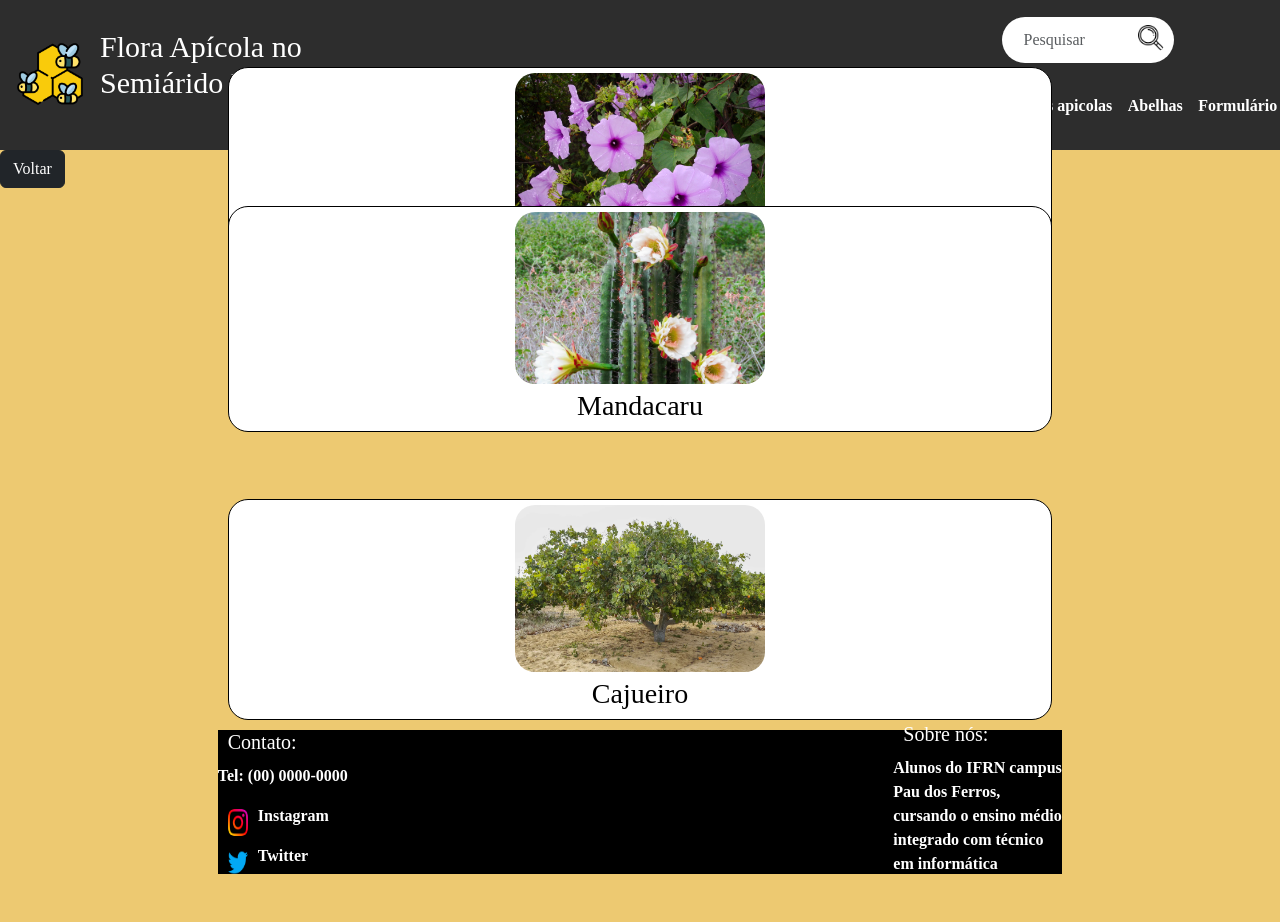
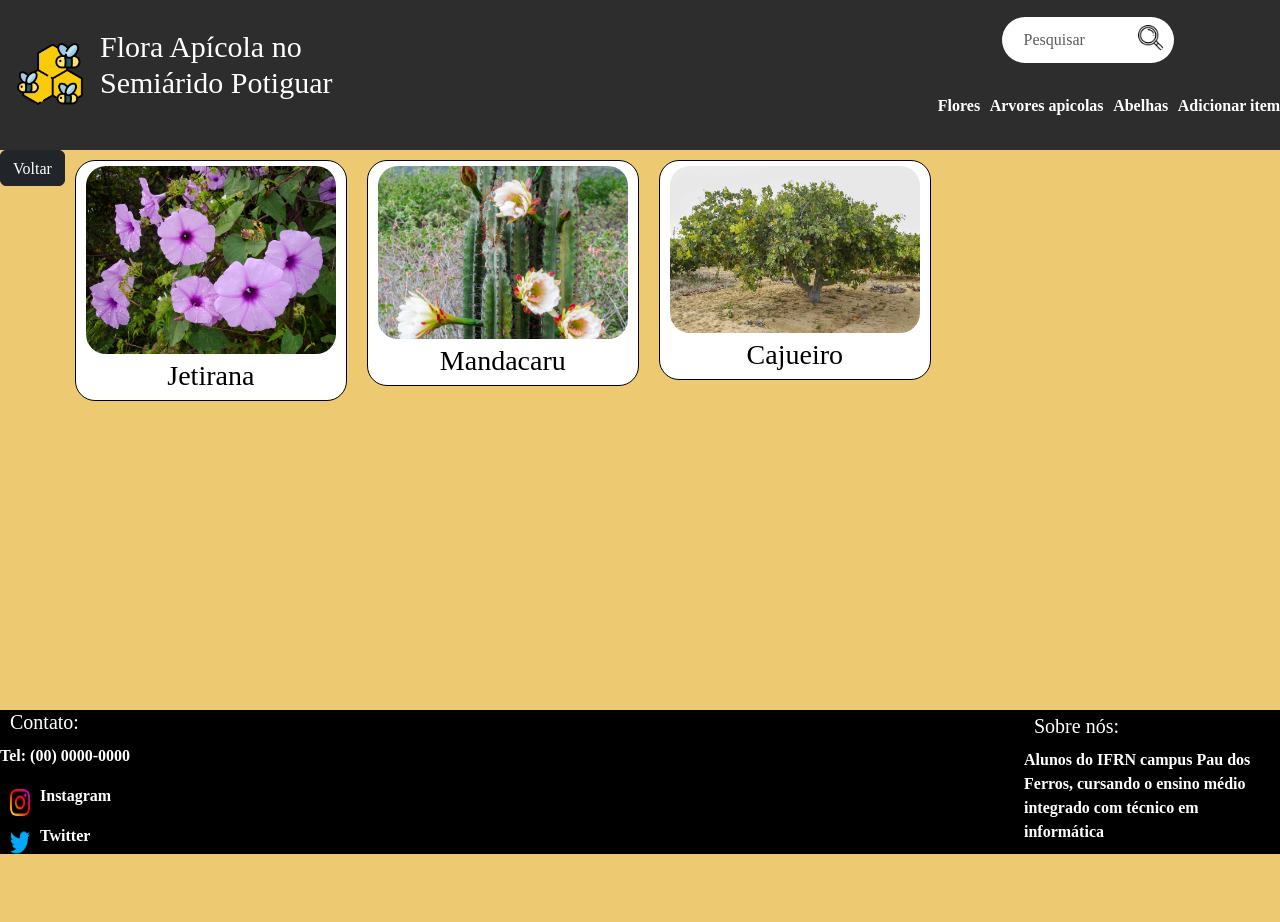
Before and after one commit to everton-l/projeto-final-pi, a Django app: page /listagem-flores/ in a window 1280 px wide. After the commit the page ends 854 px from the top, so only its background shows below. Run offline with Django 4.2, Linux system fonts and the light colour scheme; data comes from the database, SQL or seed files in the repository; both versions use the stored data as it was after the commit; parts of the project's set-up code (start-up, migrations or seed data) failed here and were passed over; some libraries are stand-ins or nearby versions.

Commit message:
corrigindo

```diff
--- a/core/templates/caatinga.html
+++ b/core/templates/caatinga.html
@@ -15,7 +15,7 @@
         <h1 class="titulo">Caatinga</h1>
 
             <div class="text">
-                <img src="img/AC_Abertura_Bioma_Caatinga.jpg" alt="" >
+                <img src="{% static 'imagens/AC_Abertura_Bioma_Caatinga.jpg' %}" alt="" >
                 <div>
                     <p>A Caatinga é um bioma exclusivamente brasileiro, com biodiversidade adaptada às altas temperaturas e à falta
                         de água. Localizado na região Nordeste do Brasil, esse bioma ocupa uma área de 826.411km2 e apresenta uma
@@ -40,7 +40,7 @@
 
 
             <div class="text">
-                <img src="img/mapa-bioma-caatinga.webp" alt="">
+                <img src="{% static 'imagens/mapa-bioma-caatinga.webp' %}" alt="">
                 <div>
                     <p> A Caatinga localiza-se na Região Nordeste do Brasil e compreende os estados da Paraíba,
                         Rio Grande do Norte, Piauí, Maranhão, Alagoas, Pernambuco, Sergipe e Bahia. Também ocorre
@@ -53,7 +53,7 @@
             <h1 class="titulo">Características da Caatinga</h1>
 
             <div class="text">
-                <img src="img/abelha-caatinga.png" alt="">
+                <img src="{% static 'imagens/abelha-caatinga.png' %}" alt="">
                 <div>
                     <p>
                         A Caatinga desempenha um papel crucial na apicultura devido à sua rica diversidade de plantas e
--- a/core/templates/estado.html
+++ b/core/templates/estado.html
@@ -15,7 +15,7 @@
         <h1 class="titulo">Flora Apícola na Região Potiguar</h1>
 
             <div class="text">
-                <img src="img/images.jpg" alt="" >
+                <img src="{% static 'imagens/images.jpg' %}" alt="" >
                 <div>
                     <p>Na região do Rio Grande do Norte, a flora apícola é adaptada às condições climáticas do semiárido.
                     </p>
@@ -33,7 +33,7 @@
             <h1 class="titulo">A atividade da Apicultura no estado</h1>
 
             <div class="text">
-                <img src="img/abelha-caatinga.png" alt="">
+                <img src="{% static 'imagens/fazenda-apicultura.jpg' %}" alt="">
                 <div>
                     <p>
 
--- a/core/templates/flora.html
+++ b/core/templates/flora.html
@@ -15,7 +15,7 @@
         <h1 class="titulo">Flora Apícola</h1>
 
             <div class="text">
-                <img src="img/images.jpg" alt="" >
+                <img src="{% static 'imagens/images.jpg' %}" alt="" >
                 <div>
                     <p>A flora apícola se refere ao conjunto de plantas que fornecem recursos, como néctar e pólen, para as abelhas. Essas plantas desempenham um papel essencial na produção de mel, na polinização de culturas agrícolas e na manutenção das populações de abelhas.
                     </p>
@@ -30,7 +30,7 @@
             <h1 class="titulo">Importância da Flora Apícola</h1>
 
             <div class="text">
-                <img src="img/abelha-caatinga.png" alt="">
+                <img src="{% static 'imagens/abelha-caatinga.png' %}" alt="">
                 <div>
                     <p>A importância da flora apícola é significativa e abrange vários aspectos:
                     <p> Produção de Mel: A flora apícola fornece néctar para as abelhas, que o transformam em mel. Isso é fundamental para a indústria apícola e a produção de mel, um alimento apreciado em todo o mundo.</p>
--- a/core/templates/flores.html
+++ b/core/templates/flores.html
@@ -3,7 +3,9 @@
 
 {% block center %}
 
-<a href="{% url 'index' %}" class="btn btn-dark">Voltar</a>
+<main class="main" style="display: flex;
+                        height: 70vh;">
+    <a href="{% url 'index' %}" class="btn btn-dark" style="max-height: 4.5vh;">Voltar</a>
 
 
     {% for postagem in postagens %}
@@ -13,7 +15,10 @@
                     <img src="{{ postagem.imagem.url }}" alt="" width="250px">
                     <h3>{{ postagem.titulo }}</h3>
                 </a>
+            </div>
+        </div>
     {% endfor %}
+</main>
 
 
 {% endblock %}
--- a/static/css/style.css
+++ b/static/css/style.css
@@ -127,14 +127,7 @@ nav{
     height: 150px;
 }
 
-.list{
-    margin: auto;
-    display: flex;
-    width: 100%;
-    height: 60vh;
-    justify-content: space-evenly;
-    align-items: center;
-}
+
 
 .link{
     background-color: white;
--- a/templates/base.html
+++ b/templates/base.html
@@ -29,7 +29,7 @@
                     <a class="a" href="{% url 'listagem' %}"><li class="nav-link active"></li>Flores</a>
                     <a class="a" href=""><li class="nav-link active"></li>Arvores apicolas</a>
                     <a class="a" href=""><li class="nav-link active"></li>Abelhas</a>
-                    <a class="a" href="{% url 'form' %}"><li class="nav-link active"></li>Formulário</a>
+                    <a class="a" href="{% url 'form' %}"><li class="nav-link active"></li>Adicionar item</a>
                 </ul>
             </nav>
         </div>
```
Also changed, not shown: db.sqlite3, media/image/Cajueiro-3-1.webp (added), media/image/th_13.jpg (added), media/image/th_13_eAxW5UY.jpg (added). Lines whose indentation alone changed are shown as unchanged.
